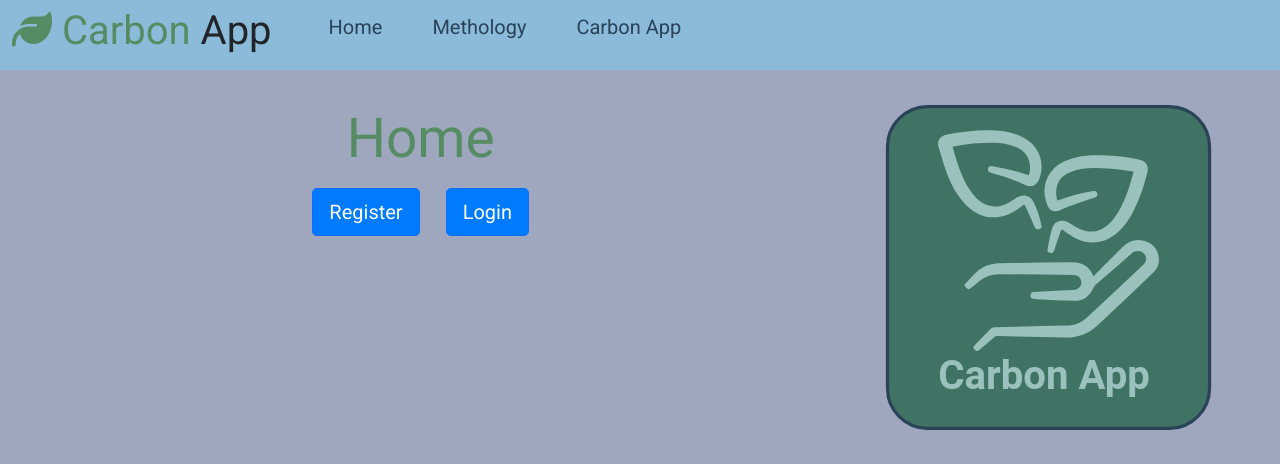
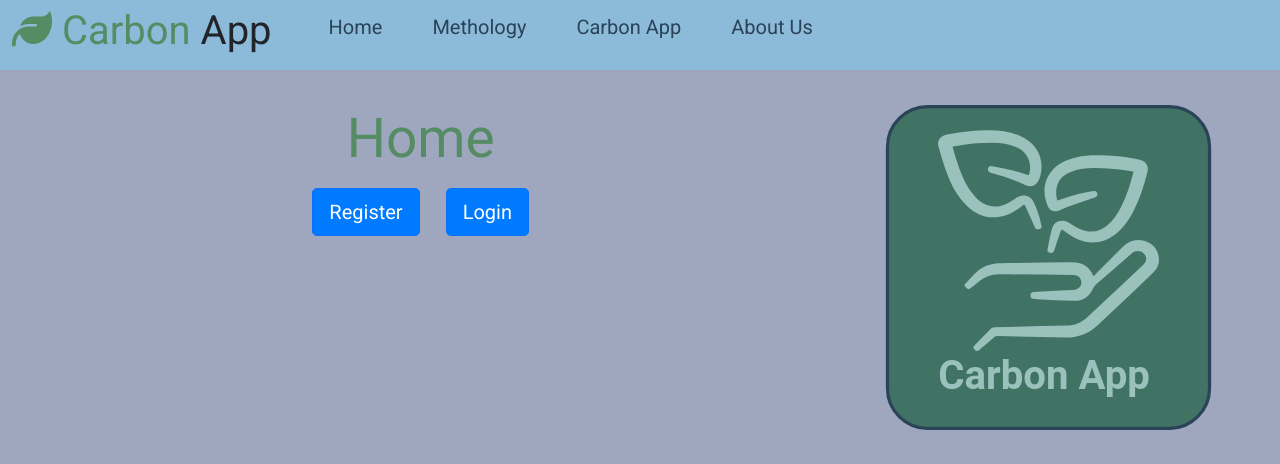
Before and after one commit to po-box40/FOR19_group4, a Flask app: page / in a window 1280 px wide. Shown: the top 464 px of the page. Run offline with Flask 2, Linux system fonts and the light colour scheme; some libraries are stand-ins or nearby versions.

Commit message:
About Us page

```diff
--- a/templates/AboutUs.html
+++ b/templates/AboutUs.html
@@ -1,2 +1,8 @@
+{% extends "layout.html" %}
+{% block content %}
+
+
 <h1>AAAA</h1>
 <p> test</p>
+
+{% endblock content %}
--- a/templates/layout.html
+++ b/templates/layout.html
@@ -55,6 +55,9 @@
                     <li>
                         <a href="{{url_for('carbon_app')}}">Carbon App</a>
                     </li>
+                    <li>
+                      <a href="{{url_for('AboutUs')}}">About Us</a>
+                  </li>
                 </ul>
               </nav>
             </div>
```
